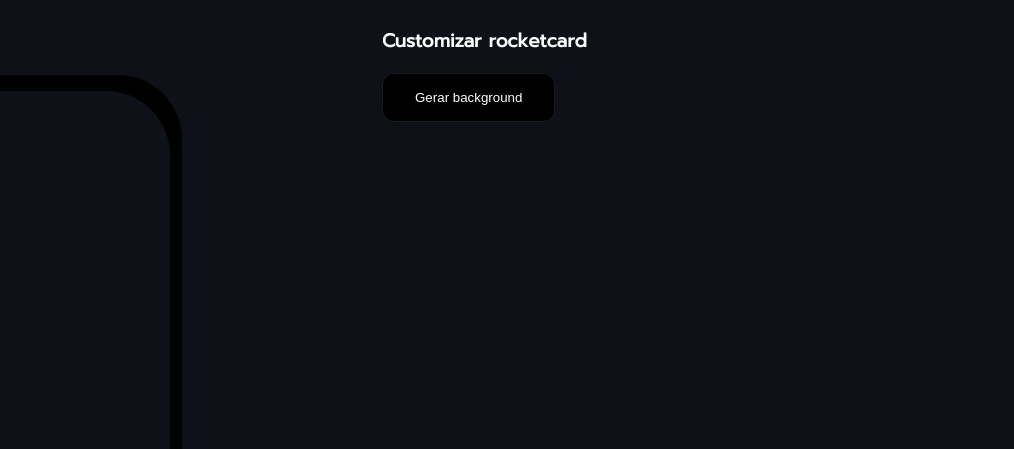
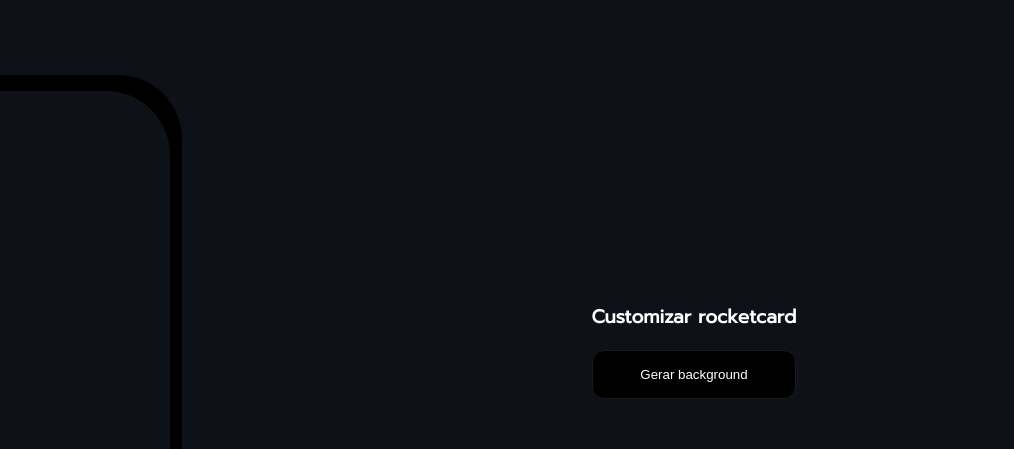
Before and after one commit to uitalorss/desafio-rocketcard, a plain HTML site: page index.html in a window 1280 px wide. Shown: the top 449 px of the page, 266-1280 px from the left. Drawn offline with nearby package versions, Linux system fonts and the light colour scheme; no server answers.

Commit message:
ajuste de posicionamento do botao de alterar background

```diff
--- a/assets/css/main.scss
+++ b/assets/css/main.scss
@@ -30,7 +30,14 @@ body{
       margin: 0 auto;
     }
     .action{
+      display: grid;
+      justify-content: center;
+      align-items: center;
+      height: 10vh;
+      position: relative;
+      top: 40%;
       button{
+        display: block;
         cursor: pointer;
         padding: 1rem 2rem;
         color: #ffffff;
```
Also changed, not shown: assets/css/main.css, 1 other file.
